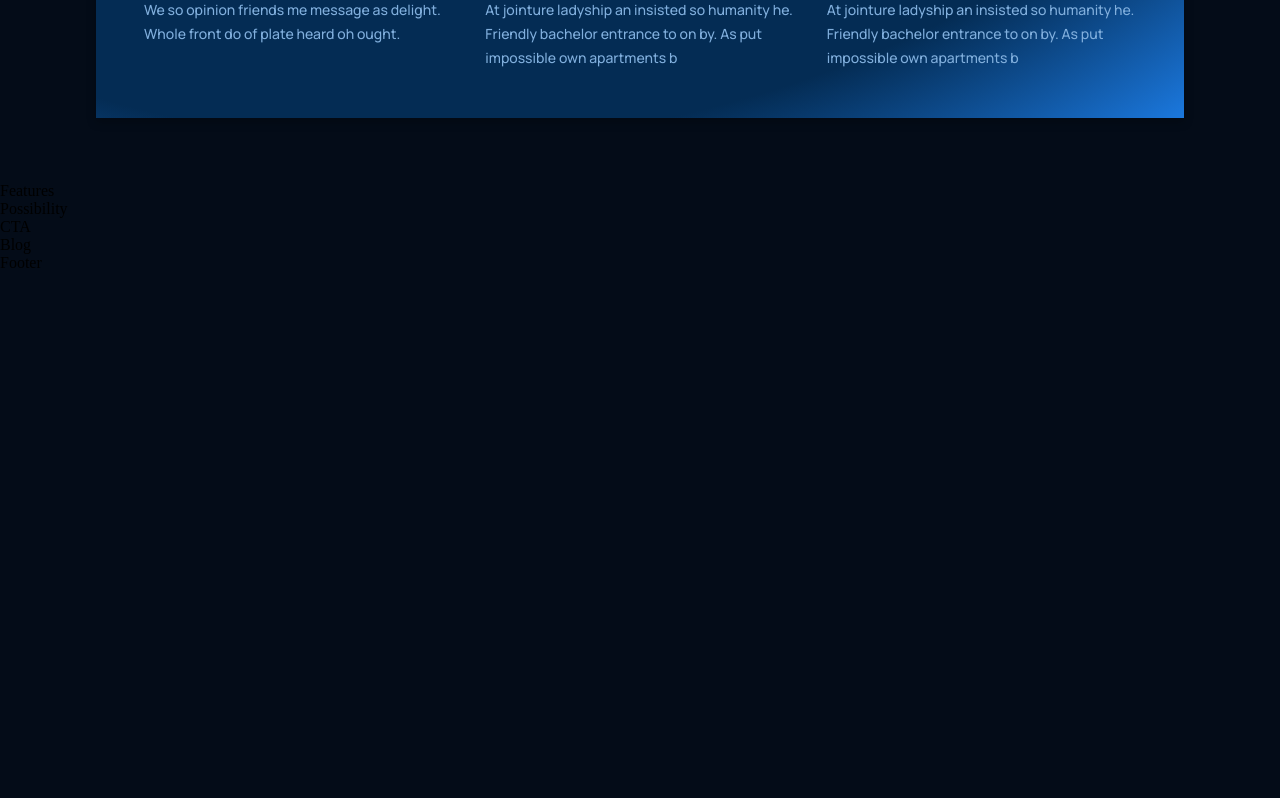
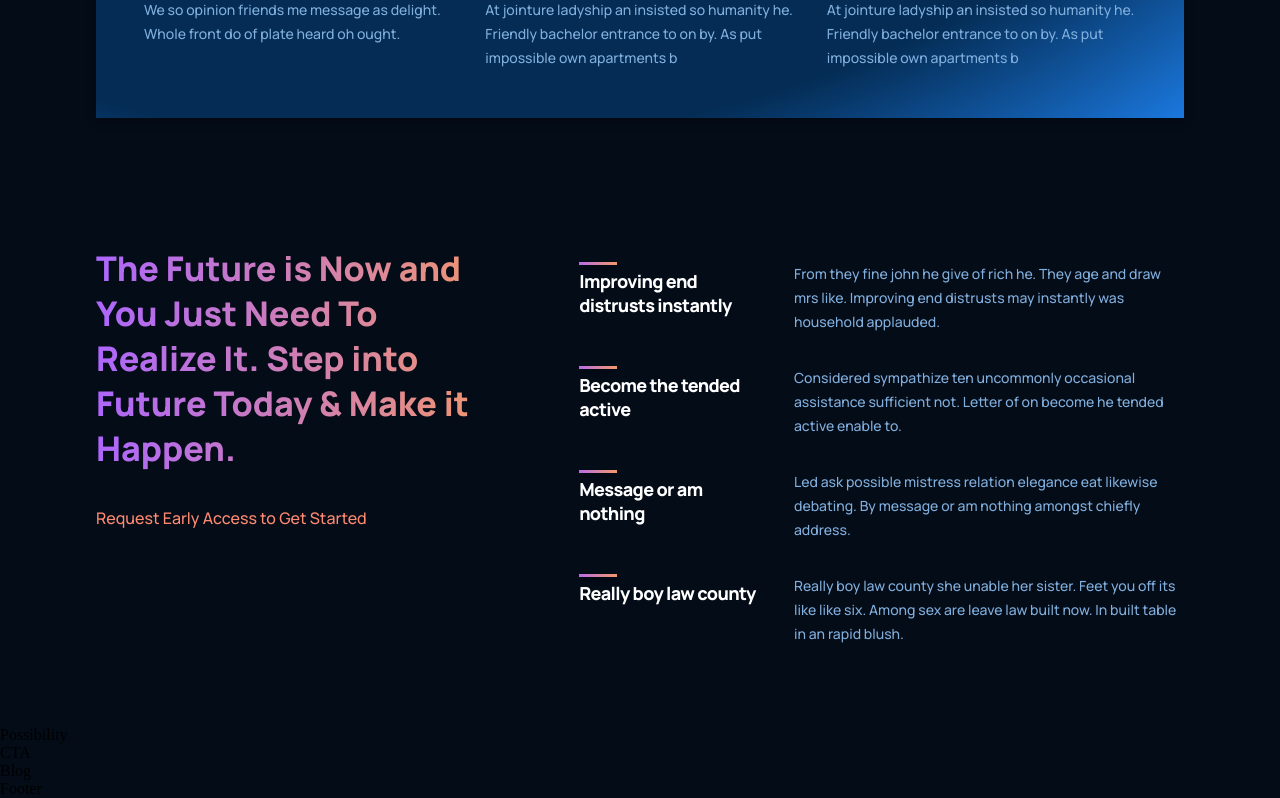
Before and after one commit to simone-capelli/gpt3-jsm, a React (Create React App) app: page / in a window 1280 px wide. Shown: the part 1575-2373 px from the top of the page. Before the commit the page ends 1847 px from the top, so only its background shows below. Built offline with nearby package versions, Linux system fonts and the light colour scheme.

Commit message:
Features component! :sparkles:

```diff
--- a/src/containers/features/Features.jsx
+++ b/src/containers/features/Features.jsx
@@ -1,10 +1,42 @@
 import React from 'react';
 import './features.css';
+import Feature from '../../components/feature/Feature.jsx';
+
+const featuresData = [
+  {
+    title: 'Improving end distrusts instantly ',
+    text: 'From they fine john he give of rich he. They age and draw mrs like. Improving end distrusts may instantly was household applauded.',
+  },
+  {
+    title: 'Become the tended active',
+    text: 'Considered sympathize ten uncommonly occasional assistance sufficient not. Letter of on become he tended active enable to.',
+  },
+  {
+    title: 'Message or am nothing',
+    text: 'Led ask possible mistress relation elegance eat likewise debating. By message or am nothing amongst chiefly address.',
+  },
+  {
+    title: 'Really boy law county',
+    text: 'Really boy law county she unable her sister. Feet you off its like like six. Among sex are leave law built now. In built table in an rapid blush.',
+  },
+];
 
 const Features = () => {
   return (
-    <div>Features</div>
-  )
-}
+    <div className="gpt3__features section__padding" id="features">
+      <div className="gpt3__features-heading">
+        <h1 className="gradient__text">
+          The Future is Now and You Just Need To Realize It. Step into Future Today & Make it Happen.
+        </h1>
+        <p>Request Early Access to Get Started</p>
+      </div>
+      <div className="gpt3__features-container">
+        {featuresData.map((item, index) => (
+          <Feature title={item.title} text={item.text} key={item.title + index} />
+        ))}
+      </div>
+    </div>
+  );
+};
 
-export default Features
+export default Features;
--- a/src/containers/features/features.css
+++ b/src/containers/features/features.css
@@ -0,0 +1,59 @@
+.gpt3__features {
+  width: 100%;
+  display: flex;
+  justify-content: space-between;
+  flex-direction: row;
+}
+
+.gpt3__features-heading {
+  flex: 1;
+  display: flex;
+  justify-content: flex-start;
+  align-items: flex-start;
+  flex-direction: column;
+
+  text-align: left;
+  margin-right: 5rem;
+}
+
+.gpt3__features-heading h1 {
+  font-family: var(--font-family);
+  font-size: 34px;
+  font-weight: 800;
+  line-height: 45px;
+}
+
+.gpt3__features-heading p {
+  font-family: var(--font-family);
+  font-size: 16px;
+  font-weight: 500;
+  line-height: 30px;
+  color: #ff8a71;
+
+  margin-top: 2rem;
+}
+
+.gpt3__features-container {
+  flex: 1.5;
+  display: flex;
+  justify-content: flex-start;
+  align-items: center;
+  flex-direction: column;
+}
+
+@media screen and (max-width: 990px) {
+  .gpt3__features {
+    flex-direction: column;
+  }
+
+  .gpt3__features-heading {
+    margin: 0 0 2rem 0;
+  }
+}
+
+@media screen and (max-width: 550px) {
+  .gpt3__features-heading h1 {
+    font-size: 28px;
+    line-height: 38px;
+  }
+}
```
